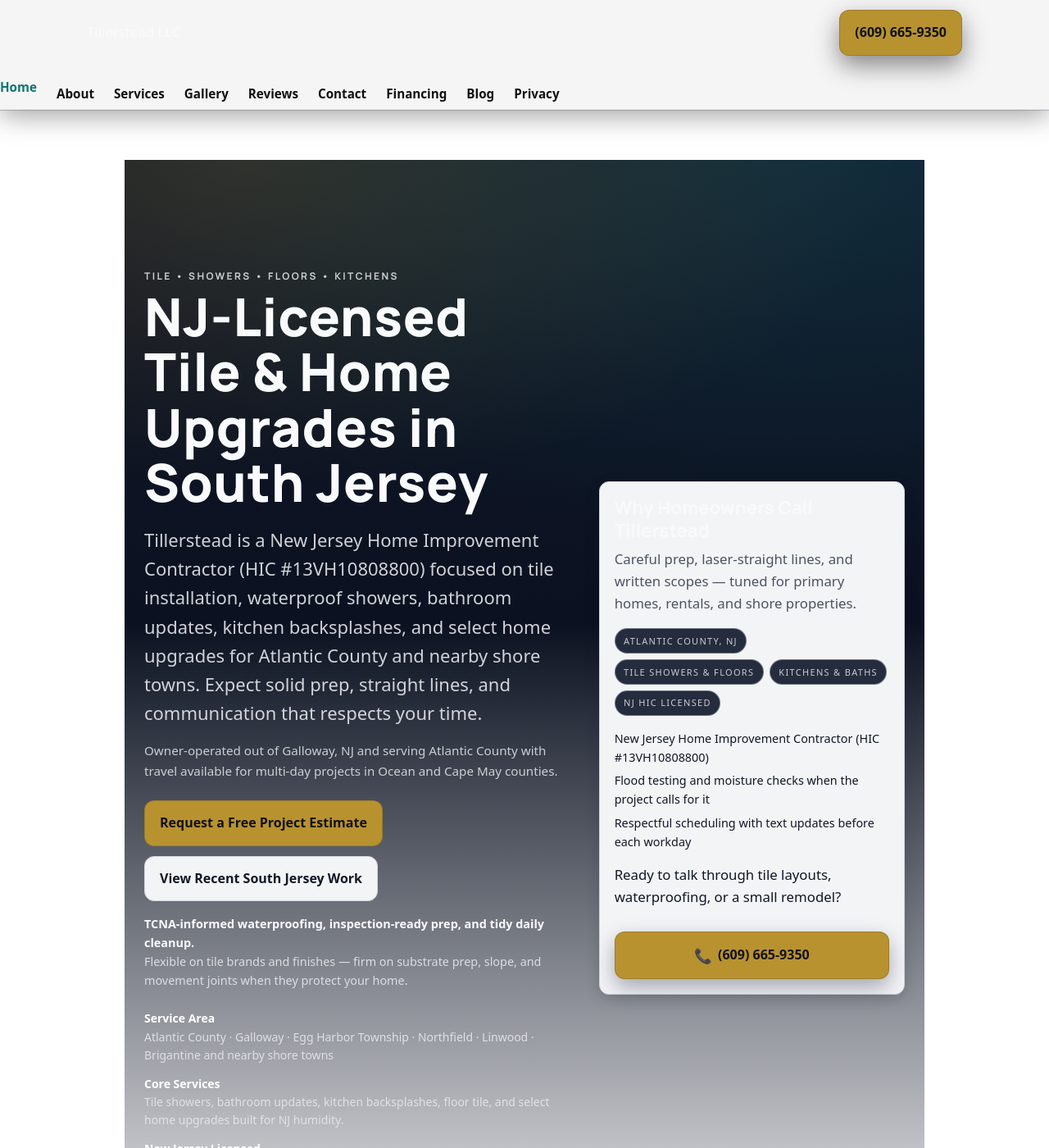
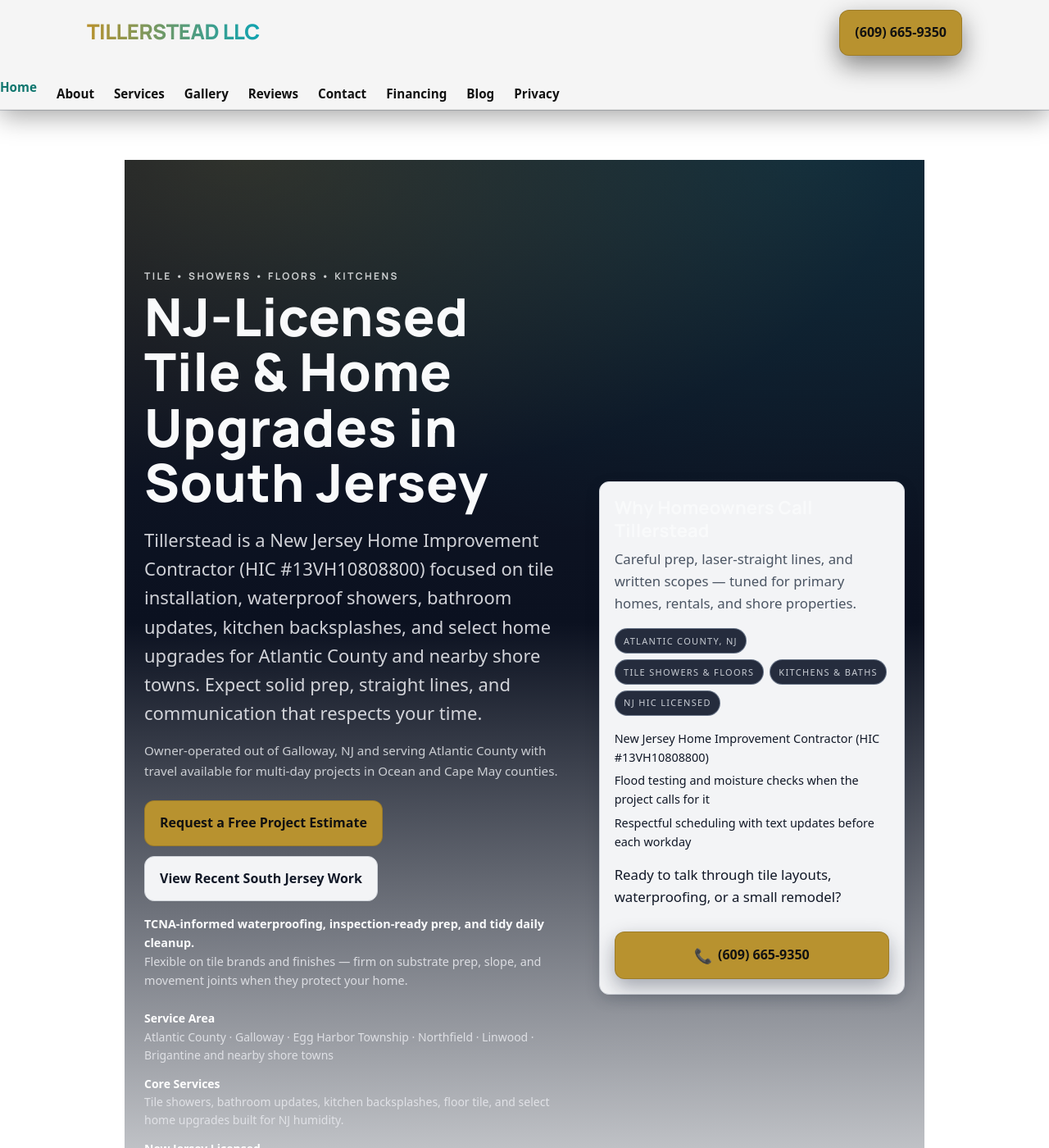
Before and after one commit to XTX33/Tillerstead-site, a Jekyll site: the page built from index.html, in a window 1280 px wide and 1400 px high. Shown: the whole window at 82% size. Built offline with Jekyll 4.4.1, drawn with Linux system fonts in a browser that asks for light colours.

Commit message:
Update style.css

```diff
--- a/assets/css/style.css
+++ b/assets/css/style.css
@@ -802,3 +802,14 @@
 .hero-callout {
   color: var(--brand-ink) !important;
 }
+.text-logo .logo-text {
+  font-family: "Manrope", "Inter", "IBM Plex Sans", sans-serif;
+  font-weight: 800;
+  font-size: 1.6rem;
+  letter-spacing: -0.02em;
+  color: var(--brand-ink);
+  text-transform: uppercase;
+  background: linear-gradient(90deg, var(--brand-brass), var(--brand-emerald));
+  -webkit-background-clip: text;
+  -webkit-text-fill-color: transparent;
+}
```
